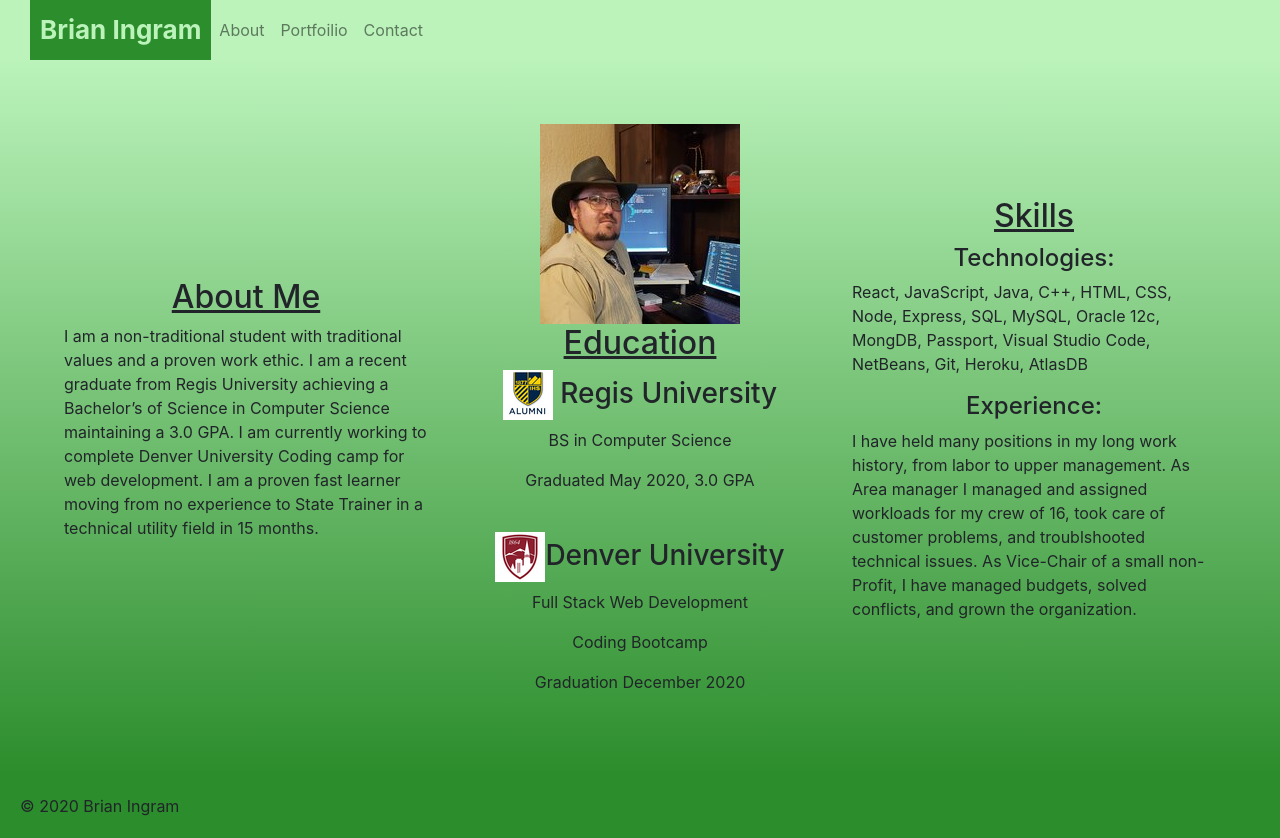
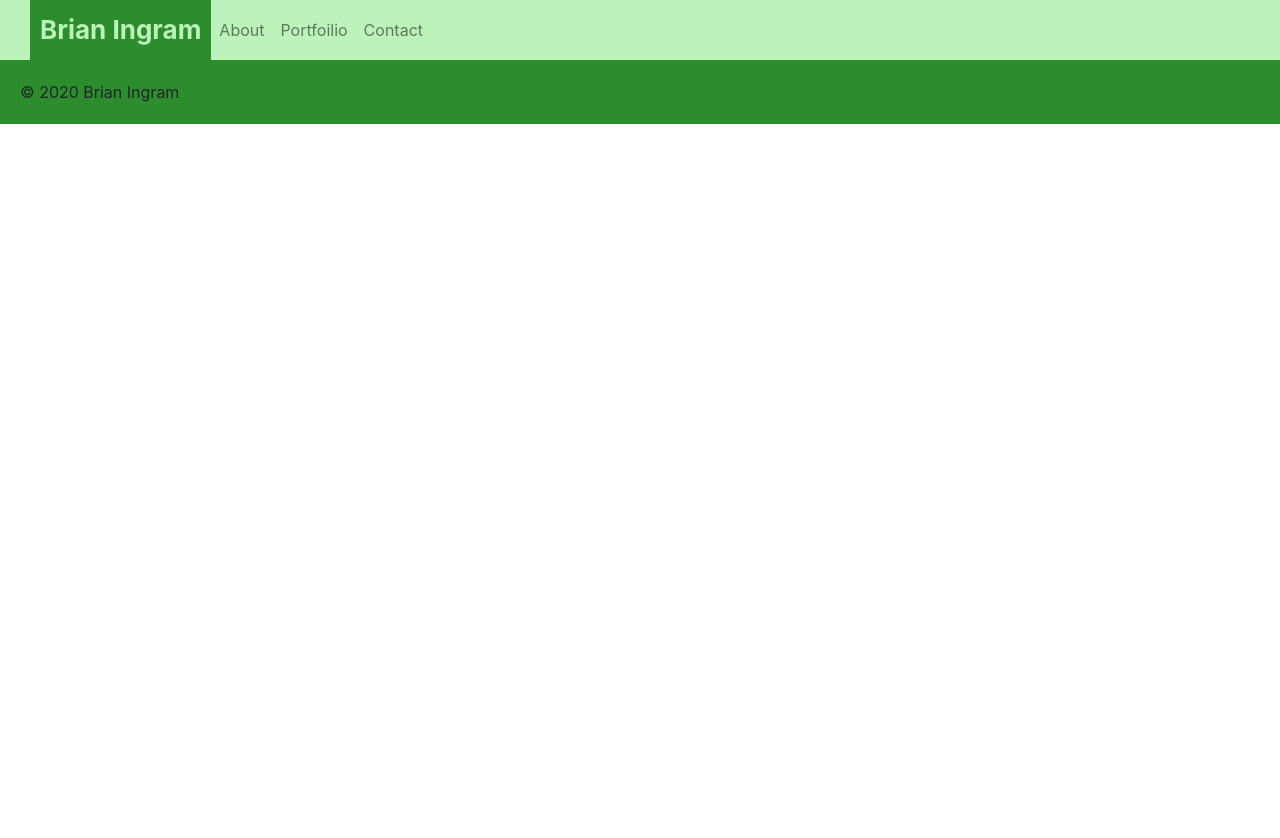
Before and after one commit to ingrambc/portfolio-react, a React (Create React App) app: page / in a window 1280 px wide. After the commit the page ends 800 px from the top, so only its background shows below. Built offline with nearby package versions, Linux system fonts and the light colour scheme.

Commit message:
changed to redirect to about page

```diff
--- a/src/App.js
+++ b/src/App.js
@@ -15,7 +15,7 @@ function App() {
           <Route exact path="/portfolio" component={ Portfolio } />
           <Route exact path="/contact" component={ Contact } />
           <Route exact path="/about" component={ About } />
-          <Route exact path="/" component={ About } />
+          <Route exact path="/" Redirect to="/about" />
         </Wrapper>
         <Footer />
 
```
Also changed, not shown: 1 other file (tests, documents, lock files or other folders).
